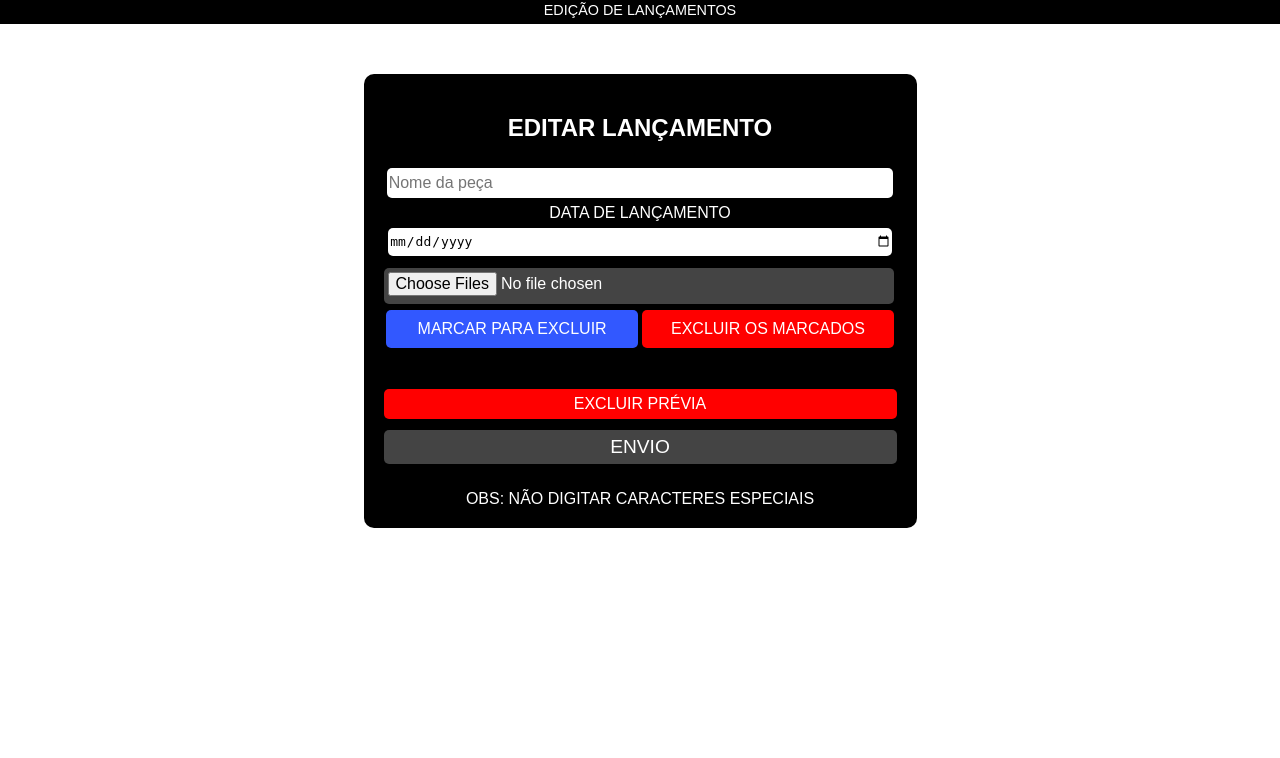
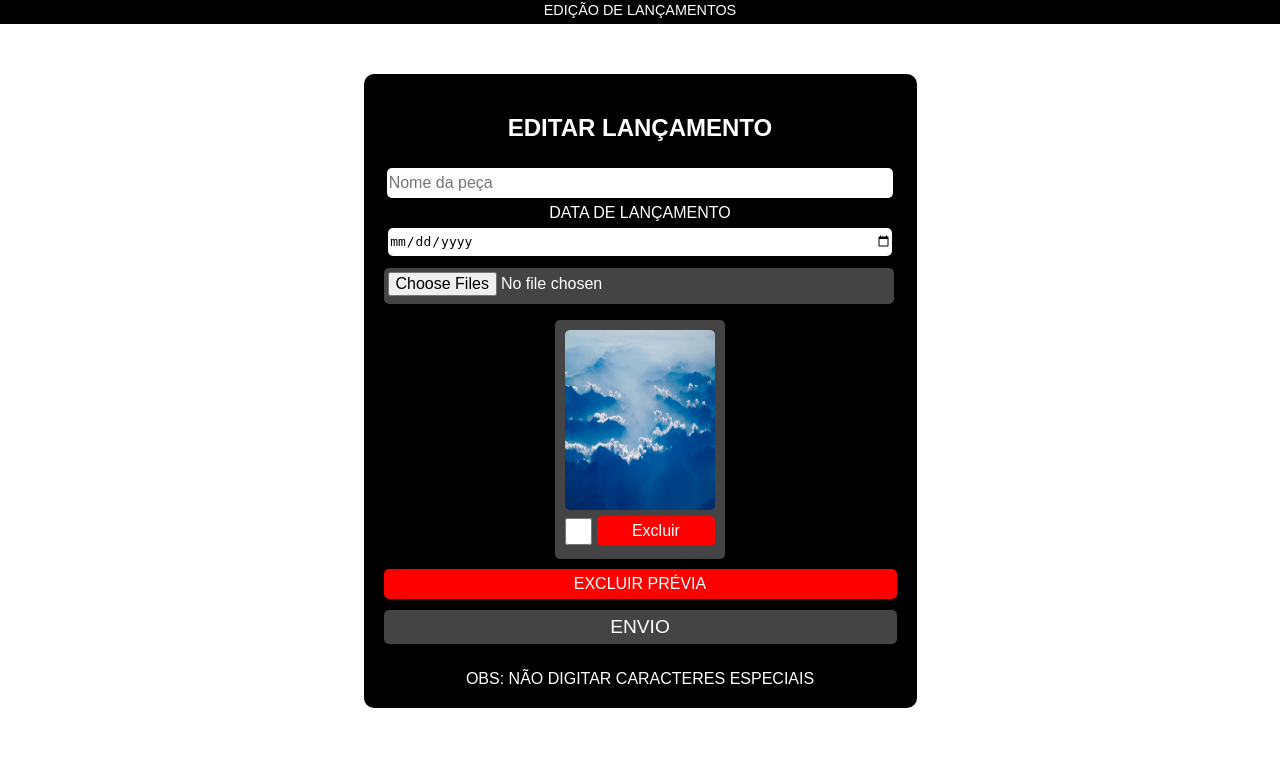
Before and after one commit to felipeDosProgramas/Loja, a PHP site: page /Admin/sistema-de-previa/editPrev.php in a window 1280 px wide. Shown: the part 171-929 px from the top of the page. Before the commit the page ends 699 px from the top, so only its background shows below. Run offline with PHP 8.4, Linux system fonts and the light colour scheme; style sheets or scripts are compiled from the project's sources.

Commit message:
Atualização lista de excluir

```diff
--- a/Admin/cssAdm/style.css
+++ b/Admin/cssAdm/style.css
@@ -349,4 +349,53 @@ textarea {
   background-color: red;
 }
 
+#divLista {
+  display: grid;
+  grid-template-areas: "cardsListas cardsListas";
+  justify-content: center;
+}
+
+.cardsListas {
+  /* display: flex;
+   justify-content: space-between;*/
+  margin: 10px;
+  border-radius: 5px;
+  padding: 10px;
+  background-color: rgb(68, 68, 68);
+}
+
+.divImgLista img {
+  width: 150px;
+  height: 180px;
+  border-radius: 5px;
+}
+
+#excluirOnePrev {
+  font-size: 1em;
+  border: none;
+  border-radius: 5px;
+  background-color: red;
+  padding: 6px;
+  color: rgb(255, 255, 255);
+  cursor: pointer;
+  outline: 0;
+  transition: 0.5s;
+  width: 100%;
+}
+
+.checkExclu {
+  width: 35px;
+  height: 35px;
+  margin: 0px;
+  outline: 0;
+  border: none;
+  background-color: aqua;
+}
+
+.divBtnAndCheck {
+  display: flex;
+  align-items: center;
+  gap: 5px;
+}
+
 /*# sourceMappingURL=style.css.map */
--- a/Admin/sassAdm/Pages/editPrevia.scss
+++ b/Admin/sassAdm/Pages/editPrevia.scss
@@ -17,3 +17,46 @@
     @extend #marcaAtual;
     background-color: $vermelho;
 }
+
+#divLista {
+    display: grid;
+    grid-template-areas: 'cardsListas cardsListas';
+    justify-content: center;
+}
+
+.cardsListas {
+   /* display: flex;
+    justify-content: space-between;*/
+    margin: 10px;
+    border-radius: 5px;
+    padding: 10px;
+    background-color: $cor-cinza;
+}
+
+.divImgLista {
+    img {
+        width: 150px;
+        height: 180px;
+        border-radius: 5px;
+    }
+}
+
+#excluirOnePrev {
+    @include buttonsAdm(1em, none, 5px, $vermelho, 6px, $cor-branca);
+    width: 100%;
+}
+
+.checkExclu {
+    width: 35px;
+    height: 35px;
+    margin: 0px;
+    outline: 0;
+    border: none;
+    background-color: aqua;
+}
+
+.divBtnAndCheck {
+    display: flex;
+    align-items: center;
+    gap: 5px;
+}
--- a/Admin/sistema-de-previa/editPrev.php
+++ b/Admin/sistema-de-previa/editPrev.php
@@ -65,15 +65,17 @@
 						<div id="mostraInput">
 							<input type="file" name="fotos[]" multiple class="inputs" id="inputHi" required>
 						</div>
-						<div id="imgsExistentes">
-							<button id="marcaAtual">marcar para excluir<!--AQUI VC ADICIONA UMA SETA PRA BAIXO OU COISA DO TIPO--></button>
-							<button id="excluMarcados">excluir os marcados <!--mete aqui um --></button>
-
-							<div id="botoesControle"></div>
-							<img id="carroselImgsEdit">
-
+						<div id="divLista">
+						    <div class="cardsListas">
+								<div class="divImgLista">
+									<img src="../../imgs/fundo.jpg" alt="">
+								</div>
+								<div class="divBtnAndCheck">
+									<input type="checkbox" name="" id="" class="checkExclu">
+									<button id="excluirOnePrev">Excluir</button>
+								</div>
+							</div>
 						</div>
-						<br>
 						<button id="excluPreviaInteira">excluir prévia<!--faz um hover com uma mensagenzinha explicando que a prévia sera enviada para a lixeira podendo ser conseguida dps--></button>
 						<input type="submit" value="Envio" class="btnSub" name="submit">
 						<div id="serverResponse"></div>
```
Also changed, not shown: 1 other file.
